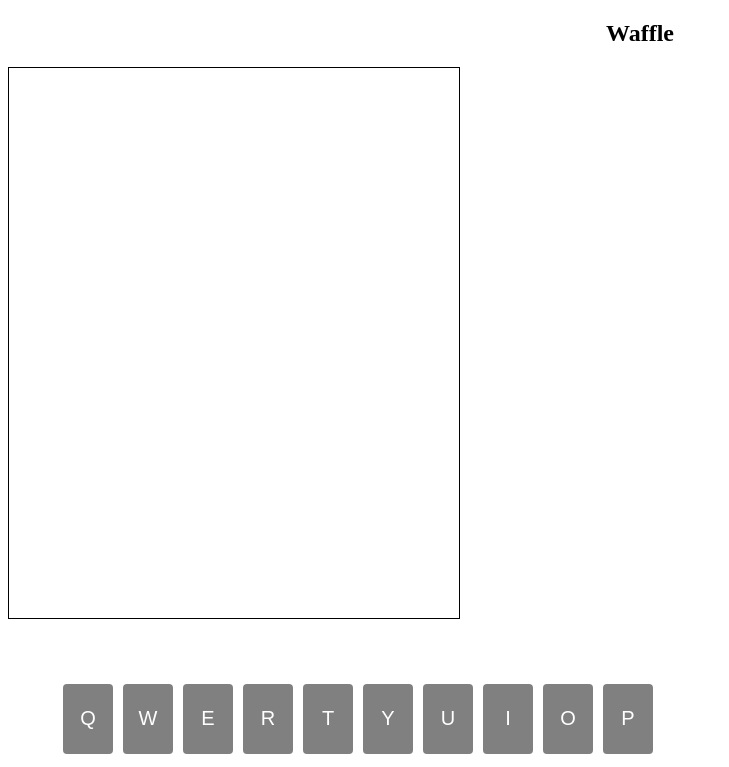
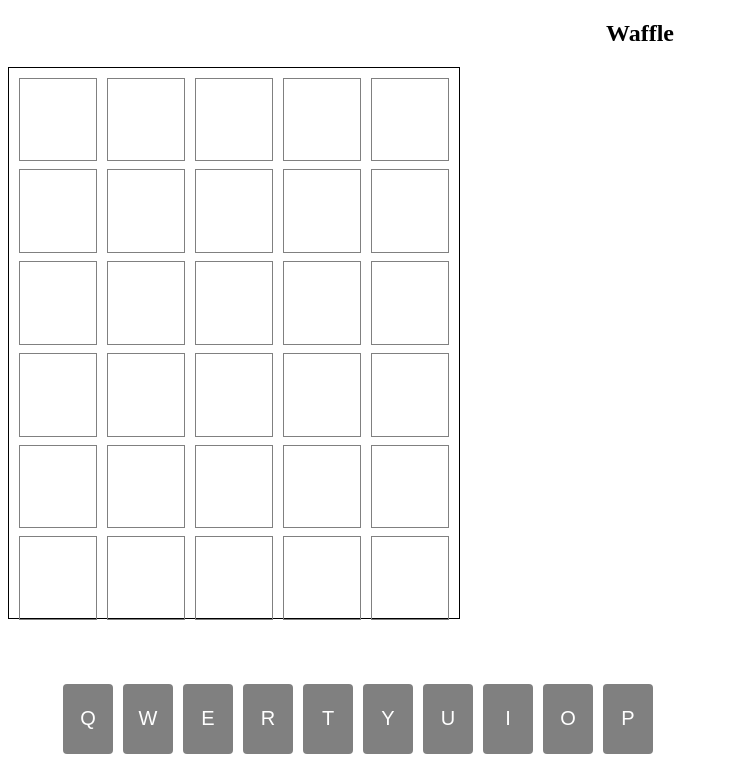
Before and after one commit to mariannebourcier/waffle, a React (Create React App) app: page / in a window 1280 px wide. Shown: the top 767 px of the page, without its empty margins (0-729 px from the left). Built offline with nearby package versions, Linux system fonts and the light colour scheme.

Commit message:
Add css for letter board

```diff
--- a/src/App.css
+++ b/src/App.css
@@ -65,3 +65,16 @@
   justify-content: center;
   margin: 5px;
 }
+
+.letter {
+  flex: 33%;
+  height: 100%;
+  border: 1px solid grey;
+  margin: 5px;
+  display: grid;
+  place-items: center;
+  font-size: 30px;
+  font-weight: bolder;
+  color: white;
+  font-family: Arial, Helvetica, sans-serif;
+}
```
